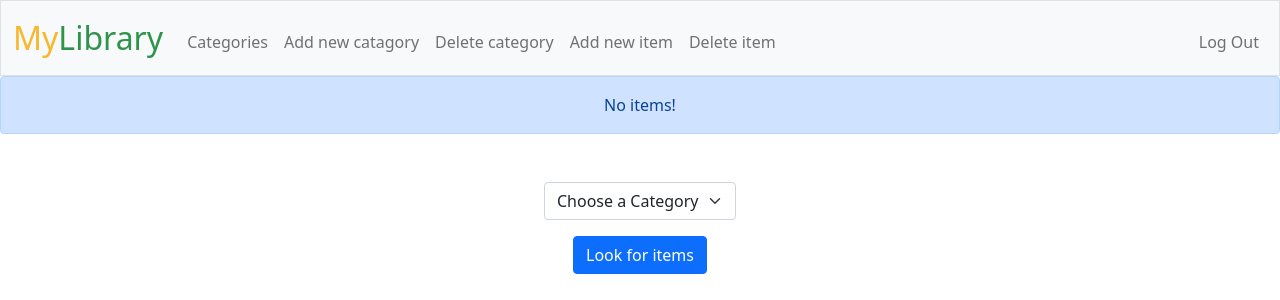
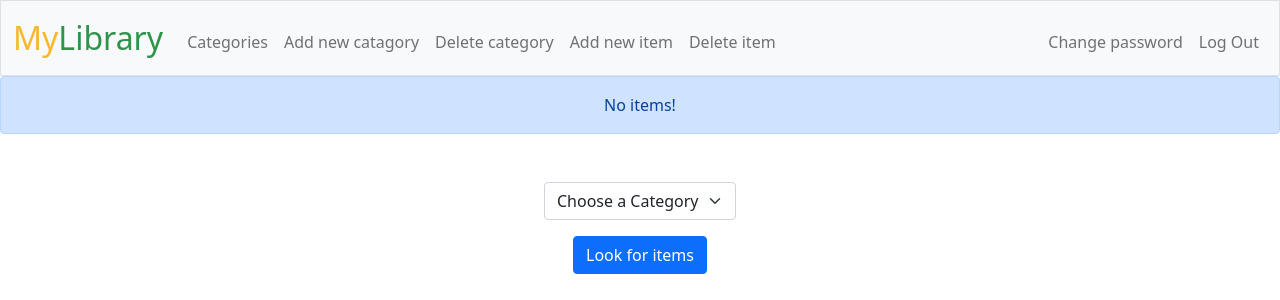
Before and after one commit to yasingunay/MyLibrary, a Flask app: page / in a window 1280 px wide. Shown: the top 300 px of the page. Run offline with Flask 3, Linux system fonts and the light colour scheme; the visitor is signed in with stand-in values (Sample User, id 1); some libraries are stand-ins or nearby versions.

Commit message:
change password added

```diff
--- a/Templates/layout.html
+++ b/Templates/layout.html
@@ -41,6 +41,7 @@
                         </ul>
 
                         <ul class="navbar-nav ms-auto mt-2">
+                            <li class="nav-item"><a class="nav-link" href="/change_password">Change password</a></li>
                             <li class="nav-item"><a class="nav-link" href="/logout">Log Out</a></li>
                         </ul>
                     {% else %}
--- a/app.py
+++ b/app.py
@@ -3,7 +3,7 @@ from flask import Flask, render_template, request, redirect, url_for, session, f
 from flask_session import Session
 from werkzeug.security import check_password_hash, generate_password_hash
 
-from helpers import login_required, send_message
+from helpers import login_required, send_message, validate_password
 
 
 # Create the application instance
@@ -76,6 +76,8 @@ def register():
             return send_message("Username is not avaiable!", "register.html")
         elif not password:
             return send_message("Missing password!", "register.html")
+        elif validate_password(password) == False:
+            return send_message("Password must be at least 8 characters long!", "register.html")
         elif not confirmation or password != confirmation:
             return send_message("Passwords don't match!", "register.html")
         else:
@@ -267,3 +269,40 @@ def delete_category():
             db.execute("DELETE FROM categories WHERE user_id = ? AND category_id = ?", user_id, category_id)
             flash("Category deleted!")
         return redirect("/delete_category")
+
+
+
+@app.route("/change_password", methods = ["GET", "POST"])
+@login_required
+def change_password():
+    user_id = session.get("user_id")
+    if request.method == "GET":
+        return render_template("change_password.html")
+    else:
+        old_password = request.form.get("old_password")
+        new_password = request.form.get("new_password")
+        confirmation = request.form.get("confirmation")
+
+        # Query database for user
+        rows = db.execute("SELECT hash FROM users WHERE user_id = ?", user_id)
+        password_hash = rows[0]["hash"]
+
+        # Check if old password is valid
+        if not check_password_hash(password_hash, old_password):
+            return send_message("Invalid password!", "change_password.html")
+
+        # Check if new password and confirmation are valid
+        elif not validate_password(new_password):
+            return send_message("Password must be at least 8 characters long!", "change_password.html")
+        elif new_password != confirmation:
+            return send_message("Passwords don't match!", "change_password.html")
+        else:
+            # Generate a hash of the new password
+            new_password_hash = generate_password_hash(
+                new_password, method="pbkdf2", salt_length=16
+            )
+
+            # Update password
+            db.execute("UPDATE users SET hash = ? WHERE user_id = ?", new_password_hash, user_id)
+            flash("Password changed!")
+            return redirect("/")
--- a/helpers.py
+++ b/helpers.py
@@ -1,11 +1,5 @@
 from flask import redirect, render_template, session
 from functools import wraps
-
-# Function to send message to user
-def send_message(message, page):
-
-    return render_template(page, message = message)
-
 
 # Function to check if user is logged in
 def login_required(f):
@@ -22,3 +16,14 @@ def login_required(f):
         return f(*args, **kwargs)
 
     return decorated_function
+
+
+# Function to send message to user
+def send_message(message, page):
+    return render_template(page, message = message)
+
+# Function to validate password
+def validate_password(password, min_lenght = 8):
+    if len(password) < min_lenght:
+        return False
+    return True
```
Also changed, not shown: Templates/change_password.html (added, +31 -0 lines), mylibrary.db, 2 other files.
